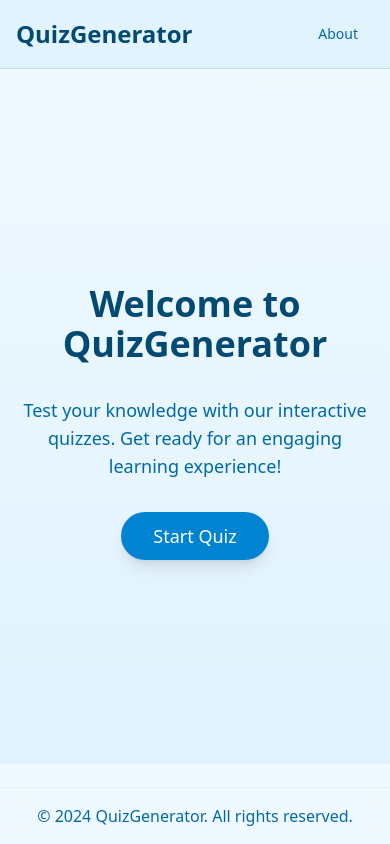
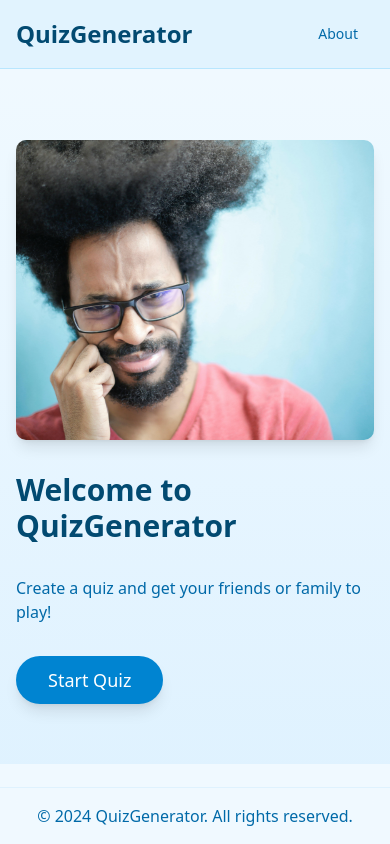
Before and after one commit to freddy24-7/QuizAppFrontend, a React (Vite) app: page / in a window 390 px wide. Built offline with nearby package versions, Linux system fonts and the light colour scheme.

Commit message:
QuizApp UI and Accessibility features

```diff
--- a/src/components/Header.tsx
+++ b/src/components/Header.tsx
@@ -2,11 +2,18 @@ import { Button } from "./ui/button";
 
 const Header = () => {
   return (
-    <header className="fixed top-0 w-full bg-sky-100/90 backdrop-blur-sm border-b border-sky-200 z-50">
+    <header className="fixed top-0 w-full bg-sky-100/90 backdrop-blur-sm border-b border-sky-200 z-50" role="banner">
       <div className="w-full px-4 py-4 flex justify-between items-center">
-        <h1 className="text-2xl font-bold text-sky-900">QuizGenerator</h1>
-        <nav>
-          <Button variant="ghost" className="text-sky-700 hover:text-sky-900">
+        <h1 className="text-2xl font-bold text-sky-900">
+          <span className="sr-only">Quiz Generator</span>
+          QuizGenerator
+        </h1>
+        <nav aria-label="Main navigation">
+          <Button
+            variant="ghost"
+            className="text-sky-700 hover:text-sky-900"
+            aria-label="About Quiz Generator"
+          >
             About
           </Button>
         </nav>
--- a/src/components/Home.tsx
+++ b/src/components/Home.tsx
@@ -7,20 +7,33 @@ const Home = () => {
   return (
     <div className="h-[calc(100vh-10rem)] w-full bg-gradient-to-b from-sky-50 to-sky-100">
       <div className="w-full h-full flex items-center justify-center">
-        <div className="text-center space-y-8 px-4">
-          <h2 className="text-4xl font-bold text-sky-900 mb-8">
+        <div className="grid grid-cols-1 md:grid-cols-2 gap-8 px-4 max-w-7xl mx-auto">
+          {/* Image Section */}
+          <div className="relative w-full h-full min-h-[300px] md:min-h-[400px]">
+            <img
+              src="/quizguy.jpg"
+              alt="Quiz Generator mascot"
+              className="w-full h-full object-cover rounded-lg shadow-lg"
+              loading="eager"
+            />
+          </div>
+
+          {/* Content Section */}
+          <div className="flex flex-col justify-center space-y-8">
+            <h2 className="text-3xl md:text-4xl font-bold text-sky-900">
               Welcome to QuizGenerator
             </h2>
-          <p className="text-sky-700 text-lg max-w-2xl mx-auto">
-            Test your knowledge with our interactive quizzes. Get ready for an
-            engaging learning experience!
+            <p className="text-sky-700 text-base md:text-lg">
+              Create a quiz and get your friends or family to play!
             </p>
             <Button
               onClick={() => navigate("/quiz")}
-            className="bg-sky-600 hover:bg-sky-700 text-white px-8 py-6 text-lg rounded-full shadow-lg hover:shadow-xl transition-all duration-300 transform hover:-translate-y-1"
+              className="bg-sky-600 hover:bg-sky-700 text-white px-8 py-6 text-lg rounded-full shadow-lg hover:shadow-xl transition-all duration-300 transform hover:-translate-y-1 w-fit"
+              aria-label="Start the quiz"
             >
               Start Quiz
             </Button>
+          </div>
         </div>
       </div>
     </div>
--- a/src/components/Quiz.tsx
+++ b/src/components/Quiz.tsx
@@ -2,13 +2,15 @@ const Quiz = () => {
   return (
     <div className="h-[calc(100vh-10rem)] w-full bg-gradient-to-b from-sky-50 to-sky-100">
       <div className="w-full h-full flex items-center justify-center">
-        <div className="text-center px-4">
-          <h2 className="text-4xl font-bold text-sky-900 mb-4">
-            Quiz Page Under Construction
-          </h2>
-          <p className="text-sky-700 text-lg">
-            We're working hard to bring you an amazing quiz experience. Stay tuned!
-          </p>
+        <div className="max-w-3xl mx-auto px-4">
+          <div className="text-center space-y-6">
+            <h2 className="text-3xl md:text-4xl font-bold text-sky-900">
+              Quiz Page Under Construction
+            </h2>
+            <p className="text-sky-700 text-base md:text-lg">
+              We're working hard to bring you an amazing quiz experience. Stay tuned!
+            </p>
+          </div>
         </div>
       </div>
     </div>
```
Also changed, not shown: public/quizguy.jpg (added). Lines whose indentation alone changed are shown as unchanged.
